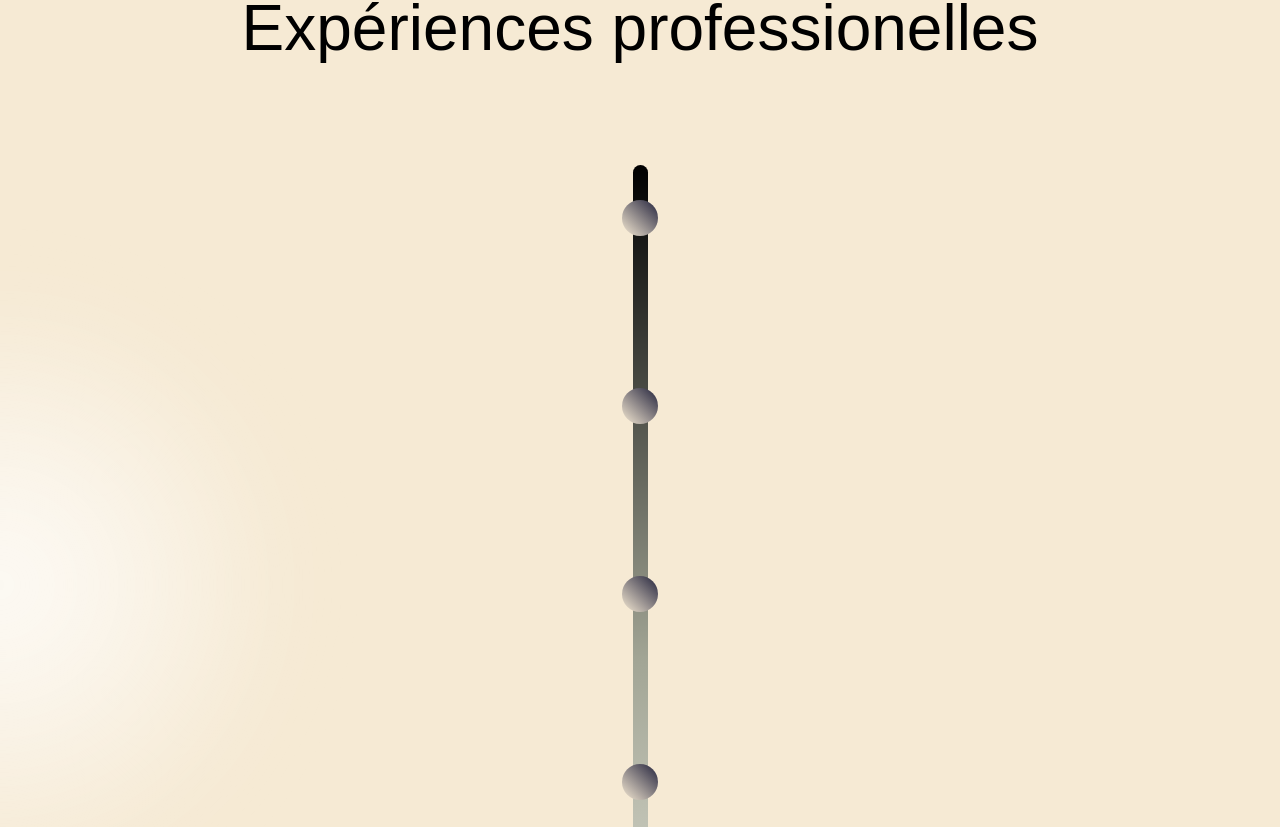
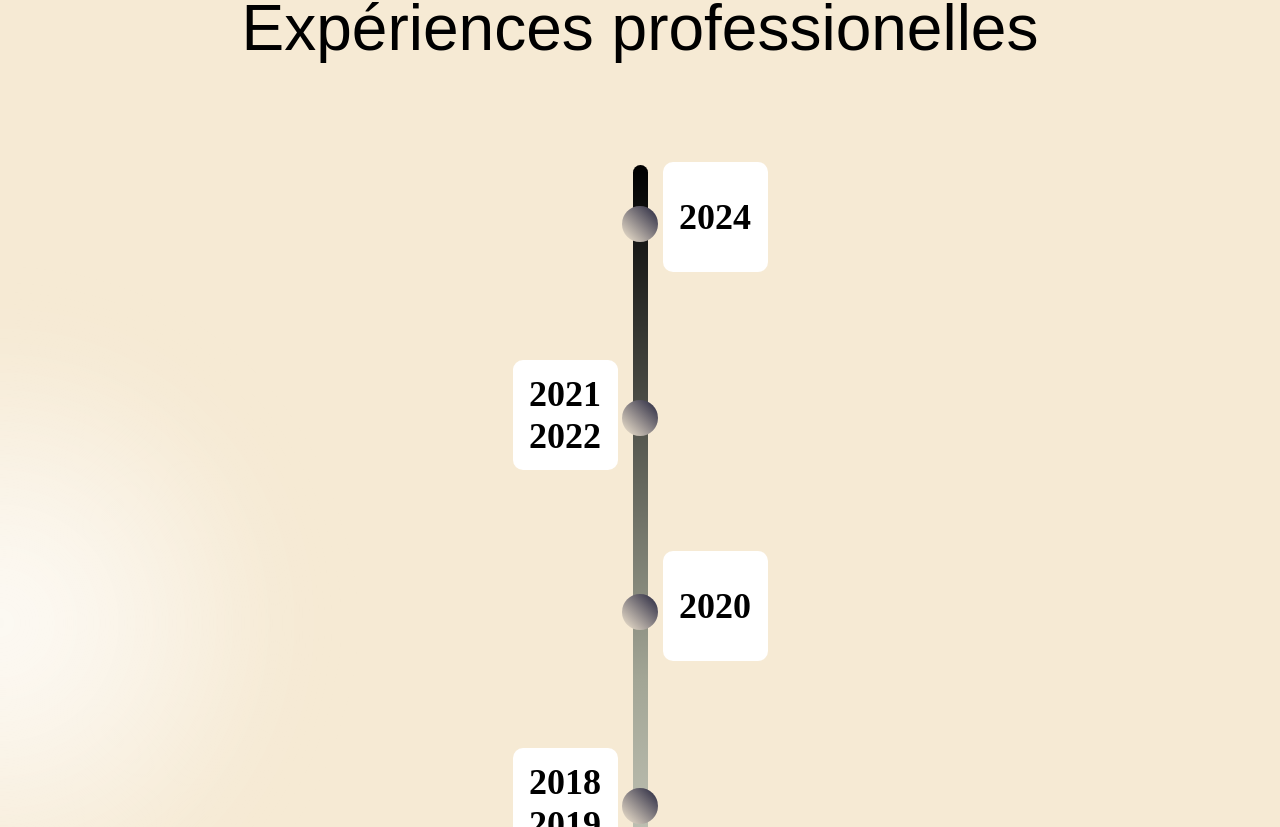
Before and after one commit to BruceDoby/portfolio-nadege, a React (Vite) app: page / in a window 1280 px wide. Shown: the part 2173-3000 px from the top of the page. Built offline with nearby package versions, Linux system fonts and the light colour scheme; a web font is replaced by a local one.

Commit message:
avancement léger sur la partie expériences

```diff
--- a/src/App.css
+++ b/src/App.css
@@ -262,11 +262,14 @@ main {
 
 .chronologie {
   position: relative;
+  display: flex;
+  flex-direction: row;
+  font-family: var(--font3);
 }
 
 .stick {
   width: 15px;
-  height: 1981px;
+  height: 2051px;
   background: linear-gradient(
     to bottom,
     #000000 0%,
@@ -287,8 +290,10 @@ main {
   width: 36px;
   height: 36px;
   border-radius: 50%;
-  margin: 152px auto;
+  margin: 158px auto;
 }
+
+/*152px margin auto*/
 
 .boule.clair {
   background: linear-gradient(45deg, #F6EAD4 0%, #22223B 100%);
@@ -301,4 +306,62 @@ main {
 .balls-group {
   position: relative;
   bottom: 117.5px;
+  z-index: 10;
 }
+
+.poste, .entreprise, .competences {
+  display: none;
+}
+
+.year-group {
+  display: flex;
+  flex-direction: row;
+}
+
+.year-label {
+  display: flex;
+  flex-direction: column;
+  align-items: center;
+  justify-content: center;
+  background-color: #ffffff;
+  border-radius: 10px;
+  font-size: 36px;
+  width: 95px;
+  height: 100px;
+  font-weight: 600;
+  padding: 5px;
+  text-align: center;
+}
+
+.left-column, .right-column {
+  display: flex;
+  flex-direction: column;
+}
+
+.left-column {
+  gap: 278px;
+  position: absolute;
+  top: 235px;
+  right: 30px;
+}
+
+.right-column {
+  gap: 278.5px;
+  position: absolute;
+  top: 37px;
+  left: 30px;
+}
+
+/*.left-column .year-group {
+  position: absolute;
+  top: 235px;
+  right: 30px;
+  gap de 278
+} */
+
+/*.right-column .year-group {
+  position: absolute;
+  top: 37px;
+  left: 30px;
+  gap de 278.5 pour un truc de 152px au machin stick jsp
+}*/
--- a/src/components/experiences.jsx
+++ b/src/components/experiences.jsx
@@ -1,16 +1,66 @@
 import BallsGroup from "./ballsGroup"
+import data from '../data/experiences.json'
 
 function Experiences() {
+  const renderColumn = (side) => {
+    const experiencesByYear = data[side] || {}
+
+    // Fusionner toutes les expériences d’un côté
+    const allExperiences = Object.values(experiencesByYear).flat()
+
+    // Regrouper par période
+    const groupedByPeriode = allExperiences.reduce((acc, exp) => {
+      if (!acc[exp.periode]) acc[exp.periode] = []
+      acc[exp.periode].push(exp)
+      return acc
+    }, {})
+
+    // Trier du plus ancien au plus récent (numériquement)
+    const sortedPeriodes = Object.keys(groupedByPeriode).sort((a, b) => {
+      const getFirstYear = (str) => parseInt(str.match(/\d{4}/)?.[0] || 0, 10)
+      return getFirstYear(a) - getFirstYear(b)
+    })
+
+    // Inverser pour que le plus ancien soit en haut et le plus récent en bas
+    const displayPeriodes = sortedPeriodes.reverse()
+
+    return (
+      <div className={`column ${side}-column`}>
+        {displayPeriodes.map((periode) => (
+          <div key={periode} className="year-group">
+            <div className="year-label">{periode}</div>
+
+            {groupedByPeriode[periode].map((exp, idx) => (
+              <div key={`${periode}-${idx}`} className="experience-block">
+                <div className="poste-entreprise">
+                  <span className="poste">{exp.poste}</span>
+                  <span className="entreprise">{exp.entreprise}</span>
+                </div>
+                <ul className="competences">
+                  {exp.competences.map((comp, i) => (
+                    <li key={i} className="competence-item">{comp}</li>
+                  ))}
+                </ul>
+              </div>
+            ))}
+          </div>
+        ))}
+      </div>
+    )
+  }
+
     return(
         <>
         <section className="experiences">
             <h1>Expériences professionelles</h1>
             <div className="chronologie">
+                {renderColumn("left")}
                 <div className="stick">
                     <div className="balls-group">
                         <BallsGroup pattern={[4, 4, 3]} />
                     </div>
                 </div>
+                {renderColumn("right")}
             </div>
         </section>
         </>
```
